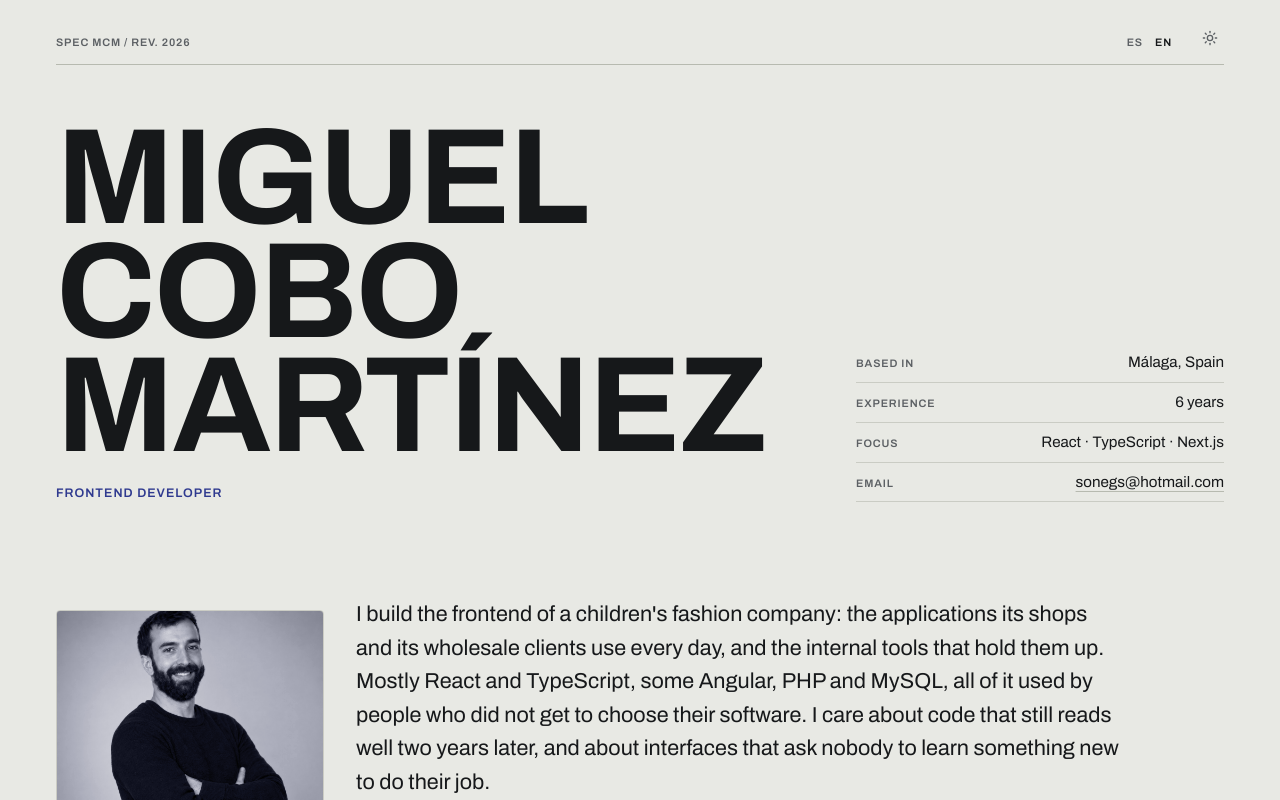
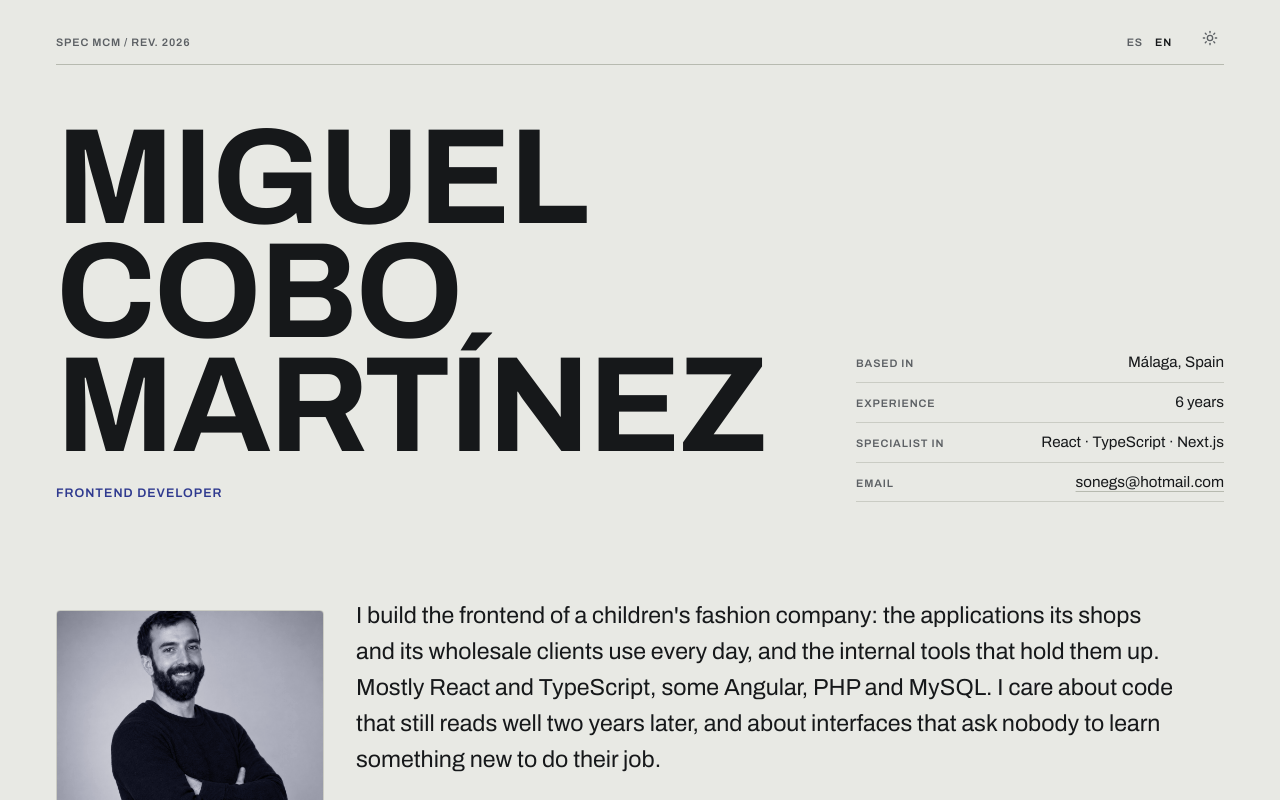
Before and after one commit to sonegs/portfolio, a Next.js app: page /en in a window 1280 px wide. Shown: the top 800 px of the page. Built offline with nearby package versions, Linux system fonts and the light colour scheme; no server answers.

Commit message:
content: name the header row for what it says and trim the summary
The sheet reads 'Especialista en' over the stack instead of 'Foco', the summary
drops the line about who chose the software, and the paragraph takes a little
more size now that it is shorter.

```diff
--- a/public/locales/en/common.json
+++ b/public/locales/en/common.json
@@ -10,9 +10,9 @@
   "BASED_IN_VALUE": "Málaga, Spain",
   "EXPERIENCE": "Experience",
   "EXPERIENCE_VALUE": "{{years}} years",
-  "FOCUS": "Focus",
+  "FOCUS": "Specialist in",
   "EMAIL": "Email",
-  "SUMMARY": "I build the frontend of a children's fashion company: the applications its shops and its wholesale clients use every day, and the internal tools that hold them up. Mostly React and TypeScript, some Angular, PHP and MySQL, all of it used by people who did not get to choose their software. I care about code that still reads well two years later, and about interfaces that ask nobody to learn something new to do their job.",
+  "SUMMARY": "I build the frontend of a children's fashion company: the applications its shops and its wholesale clients use every day, and the internal tools that hold them up. Mostly React and TypeScript, some Angular, PHP and MySQL. I care about code that still reads well two years later, and about interfaces that ask nobody to learn something new to do their job.",
   "PORTRAIT_ALT": "Portrait of {{name}}",
   "PUBLIC_CODE": "Public code",
   "REPO_SHOPPING_LIST_DESCRIPTION": "Shopping list wired to several supermarket APIs and shared with your contacts.",
--- a/public/locales/es/common.json
+++ b/public/locales/es/common.json
@@ -10,9 +10,9 @@
   "BASED_IN_VALUE": "Málaga, España",
   "EXPERIENCE": "Experiencia",
   "EXPERIENCE_VALUE": "{{years}} años",
-  "FOCUS": "Foco",
+  "FOCUS": "Especialista en",
   "EMAIL": "Correo",
-  "SUMMARY": "Construyo el frontend de una compañía de moda infantil: aplicaciones que usan a diario tanto sus tiendas como sus clientes mayoristas, y las herramientas internas que las sostienen. Sobre todo React y TypeScript, algo de Angular, PHP y MySQL, y todo ello usado por gente que no eligió su software. Me interesa el código que sigue siendo legible dos años después y las interfaces que no obligan a nadie a aprender nada nuevo para hacer su trabajo.",
+  "SUMMARY": "Construyo el frontend de una compañía de moda infantil: aplicaciones que usan a diario tanto sus tiendas como sus clientes mayoristas, y las herramientas internas que las sostienen. Sobre todo React y TypeScript, algo de Angular, PHP y MySQL. Me interesa el código que sigue siendo legible dos años después y las interfaces que no obligan a nadie a aprender nada nuevo para hacer su trabajo.",
   "PORTRAIT_ALT": "Retrato de {{name}}",
   "PUBLIC_CODE": "Código público",
   "REPO_SHOPPING_LIST_DESCRIPTION": "Lista de la compra conectada a las APIs de varios supermercados y compartida con tus contactos.",
--- a/src/app/[lang]/page.tsx
+++ b/src/app/[lang]/page.tsx
@@ -24,7 +24,7 @@ export default async function Page({ params }: PageProps<"/[lang]">) {
         <div className="col-span-12 md:col-span-3 md:pt-[0.7rem]">
           <Portrait lang={lang} />
         </div>
-        <p className="col-span-12 min-w-0 max-w-[62ch] text-pretty text-lg leading-[1.55] md:col-span-9 md:text-[1.35rem]">
+        <p className="col-span-12 min-w-0 max-w-[62ch] text-pretty text-xl leading-[1.55] md:col-span-9 md:text-[1.45rem]">
           {t("SUMMARY")}
         </p>
       </Section>
```
